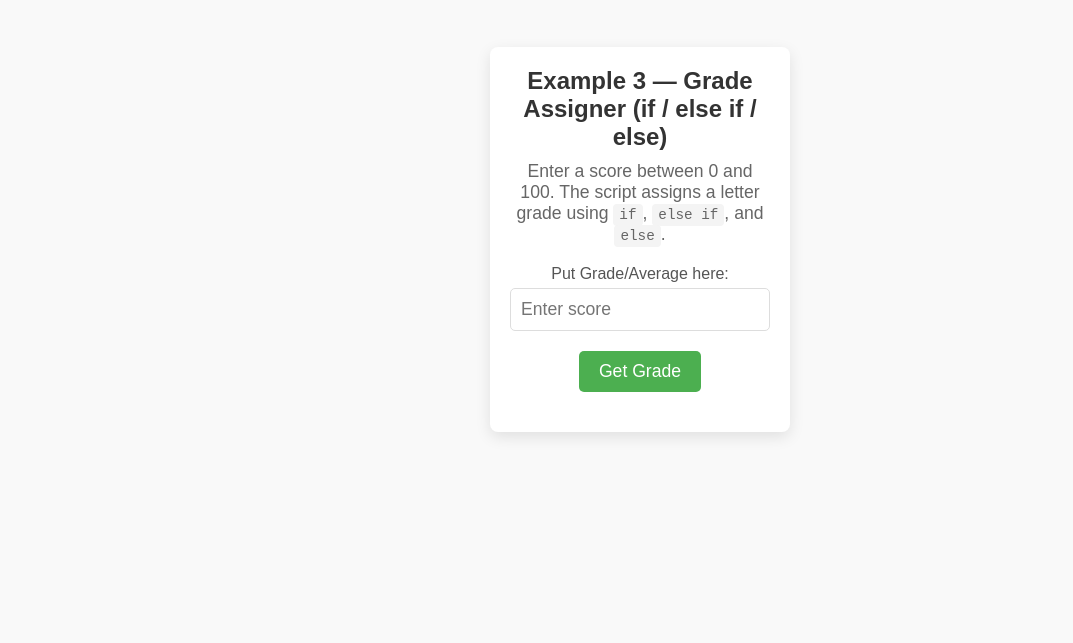
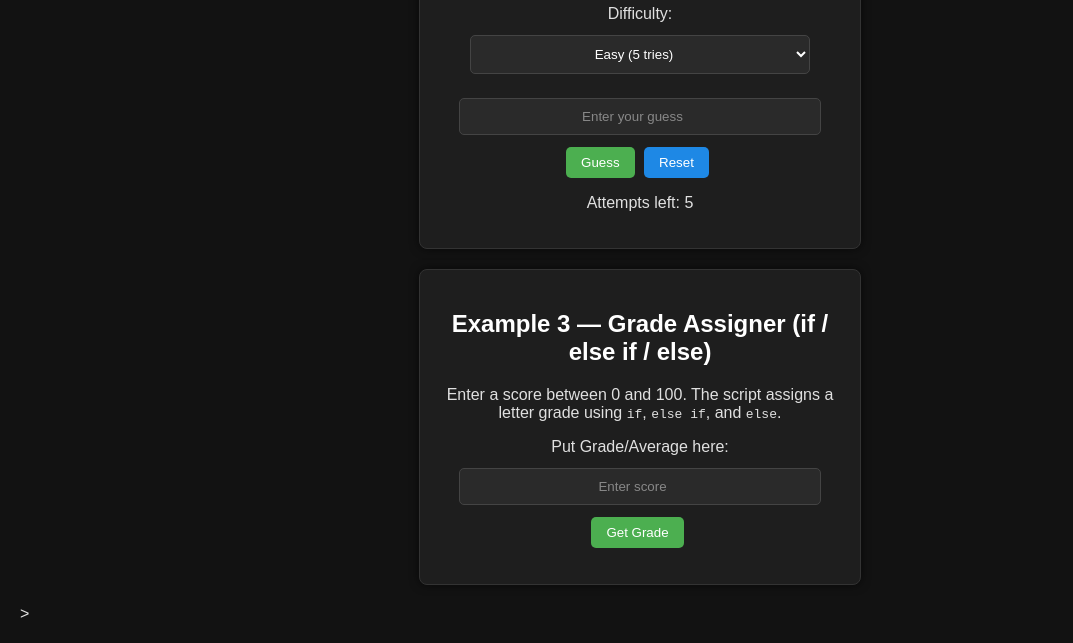
Before and after one commit to BruceWhayne951/GroupAtivity-Buhat-Ni-Whayne-, a plain HTML site: page test.html in a window 1280 px wide. Shown: the part 220-863 px from the top of the page, without its empty margins (0-1073 px from the left). Before the commit the page ends 800 px from the top, so only its background shows below. Drawn offline with Linux system fonts and the light colour scheme.

Commit message:
11 27
Co-authored-by: JohnCarlNabung <JohnCarlNabung@users.noreply.github.com>

```diff
--- /dev/null
+++ b/guessNo.js
@@ -0,0 +1,75 @@
+let secretNumber;
+let attemptsLeft;
+let maxNumber = 10; // fixed max number
+
+function setDifficulty() {
+    const difficulty = document.getElementById("difficulty").value;
+
+    if (difficulty === "easy") {
+        attemptsLeft = 5;
+    }
+    else if (difficulty === "normal") {
+        attemptsLeft = 3;
+    }
+    else if (difficulty === "hard") {
+        attemptsLeft = 1;
+    }
+
+    // Always generate 1–10 only
+    secretNumber = Math.floor(Math.random() * 10) + 1;
+
+    document.getElementById("attempts").textContent =
+        "Attempts left: " + attemptsLeft;
+
+    document.getElementById("message").textContent = "";
+}
+
+setDifficulty();
+
+function checkGuess() {
+    const guess = Number(document.getElementById("guess").value);
+    const message = document.getElementById("message");
+
+    if (guess > 10) {
+        message.textContent = "❗ The maximum number you can enter is 10.";
+        message.style.color = "red";
+        return;
+    }
+
+    if (attemptsLeft <= 0) {
+        message.textContent = "No attempts left! Reset to play again.";
+        message.style.color = "red";
+        return;
+    }
+
+    if (guess === secretNumber) {
+        message.textContent = "🎉 Correct! You guessed it!";
+        message.style.color = "lightgreen";
+        attemptsLeft = 0;
+    }
+    else if (guess < secretNumber) {
+        message.textContent = "Too low!";
+        message.style.color = "orange";
+        attemptsLeft--;
+    }
+    else {
+        message.textContent = "Too high!";
+        message.style.color = "orange";
+        attemptsLeft--;
+    }
+
+    document.getElementById("attempts").textContent =
+        "Attempts left: " + attemptsLeft;
+
+    if (attemptsLeft === 0 && guess !== secretNumber) {
+        message.textContent =
+            "❌ Game Over! The number was " + secretNumber;
+        message.style.color = "red";
+    }
+}
+
+function resetGame() {
+    document.getElementById("guess").value = "";
+    document.getElementById("message").textContent = "";
+    setDifficulty(); // resets attempts + generates new number
+}
--- /dev/null
+++ b/test.css
@@ -0,0 +1,88 @@
+/* === Dark Theme Base === */
+body {
+    font-family: Arial, sans-serif;
+    margin: 0;
+    padding: 20px;
+    background: #121212;       /* Dark background */
+    color: #e0e0e0;            /* Light text */
+}
+
+/* Headings */
+h1 {
+    text-align: center;
+    margin-bottom: 20px;
+    color: rgb(28, 164, 255)
+}
+
+h2 {
+    color: #ffffff;
+    text-align: center;
+}
+
+/* === Game & Example Boxes === */
+.box, .example {
+    text-align: center;
+    background: #1e1e1e;               /* Dark card */
+    padding: 20px;
+    margin: 20px auto;
+    max-width: 400px;
+    border-radius: 8px;
+    box-shadow: 0 0 10px rgba(0,0,0,0.6);
+    border: 1px solid #333;
+}
+
+/* === Inputs & Select === */
+input[type="number"], select {
+    text-align: center;
+    width: 85%;
+    padding: 10px;
+    margin: 12px 0;
+    border: 1px solid #444;
+    border-radius: 5px;
+    background: #2a2a2a;
+    color: #fff;
+}
+
+input::placeholder {
+    color: #888;
+}
+
+/* === Buttons === */
+button {
+    text-align: center;
+    padding: 8px 15px;
+    border: none;
+    border-radius: 5px;
+    background: #4caf50;  /* Green */
+    color: white;
+    cursor: pointer;
+    margin-right: 5px;
+    transition: 0.2s;
+}
+
+button:hover {
+    background: #43a047;
+    text-align: center;
+}
+
+/* Reset button (blue override) */
+button[style] {
+    background: #1e88e5 !important;
+    text-align: center;
+}
+
+button[style]:hover {
+    background: #1565c0 !important;
+    text-align: center;
+}
+
+/* === Message Text === */
+.message, .result {
+    font-weight: bold;
+    margin-top: 12px;
+    text-align: center;
+}
+
+p {
+    text-align: center;
+}
--- a/test.html
+++ b/test.html
@@ -3,12 +3,32 @@
 <head>
     <meta charset="UTF-8">
     <meta name="viewport" content="width=device-width, initial-scale=1.0">
-    <link rel="stylesheet" href="text.css">
+    <link rel="stylesheet" href="test.css">
+    <link rel="stylesheet" href="guessNo.css">
     <title>Conditional Statements Example</title>
 </head>
 <body>
     <h1>Showcasing if / else Conditions in JavaScript</h1>
     <p>This page demonstrates simple conditional statements using JavaScript's <code>if</code>, <code>else if</code>, and <code>else</code>.</p>
+
+<div class="box">
+    <h2>Guess the Number (1–10)</h2>
+
+    <label>Difficulty:</label>
+    <select id="difficulty" onchange="setDifficulty()">
+        <option value="easy">Easy (5 tries)</option>
+        <option value="normal">Normal (3 tries)</option>
+        <option value="hard">Hard (1 try)</option>
+    </select>
+
+    <input id="guess" type="number" min="1" max="10" placeholder="Enter your guess">
+
+    <button onclick="checkGuess()">Guess</button>
+    <button onclick="resetGame()" style="background:#007bff;">Reset</button>
+
+    <p class="message" id="message"></p>
+    <p id="attempts"></p>
+</div>
 
      <section class="example">
         <h2>Example 3 — Grade Assigner (if / else if / else)</h2>
@@ -18,6 +38,7 @@
         <button id="gradeBtn">Get Grade</button>
         <p class="result" id="gradeResult" aria-live="polite"></p>
     </section>
+    <script src="guessNo.js"></script>
     <script src="test.js"></script>
 </body>
-</html>
+</html>>
--- a/text.css
+++ /dev/null
@@ -1,93 +0,0 @@
-/* Global Reset */
-* {
-    margin: 0;
-    padding: 0;
-    box-sizing: border-box;
-}
-
-body {
-    font-family: 'Arial', sans-serif;
-    background-color: #f9f9f9;
-    color: #333;
-    display: flex;
-    justify-content: center;
-    align-items: center;
-    height: 100vh;
-    margin: 0;
-    flex-direction: column;
-}
-
-h1 {
-    text-align: center;
-    margin-bottom: 10px;
-    font-size: 2em;
-    color: #4A90E2;
-}
-
-p {
-    text-align: center;
-    margin-bottom: 20px;
-    font-size: 1.1em;
-    color: #666;
-}
-
-code {
-    background-color: #f4f4f4;
-    padding: 3px 6px;
-    border-radius: 4px;
-}
-
-/* Container for the grade assignment section */
-section.example {
-    background-color: white;
-    padding: 20px;
-    border-radius: 8px;
-    box-shadow: 0 5px 15px rgba(0, 0, 0, 0.1);
-    width: 300px;
-    text-align: center;
-    margin-top: 30px; /* Added margin-top to separate from the header */
-}
-
-h2 {
-    font-size: 1.5em;
-    color: #333;
-    margin-bottom: 10px;
-}
-
-label {
-    display: block;
-    font-size: 1em;
-    margin-bottom: 5px;
-    color: #555;
-}
-
-input[type="number"] {
-    width: 100%;
-    padding: 10px;
-    margin-bottom: 20px;
-    border: 1px solid #ddd;
-    border-radius: 5px;
-    font-size: 1.1em;
-}
-
-button {
-    padding: 10px 20px;
-    background-color: #4CAF50;
-    color: white;
-    border: none;
-    border-radius: 5px;
-    font-size: 1.1em;
-    cursor: pointer;
-    transition: background-color 0.3s;
-}
-
-button:hover {
-    background-color: #45a049;
-}
-
-.result {
-    font-size: 1.2em;
-    margin-top: 10px;
-    font-weight: bold;
-    color: #333;
-}
```
